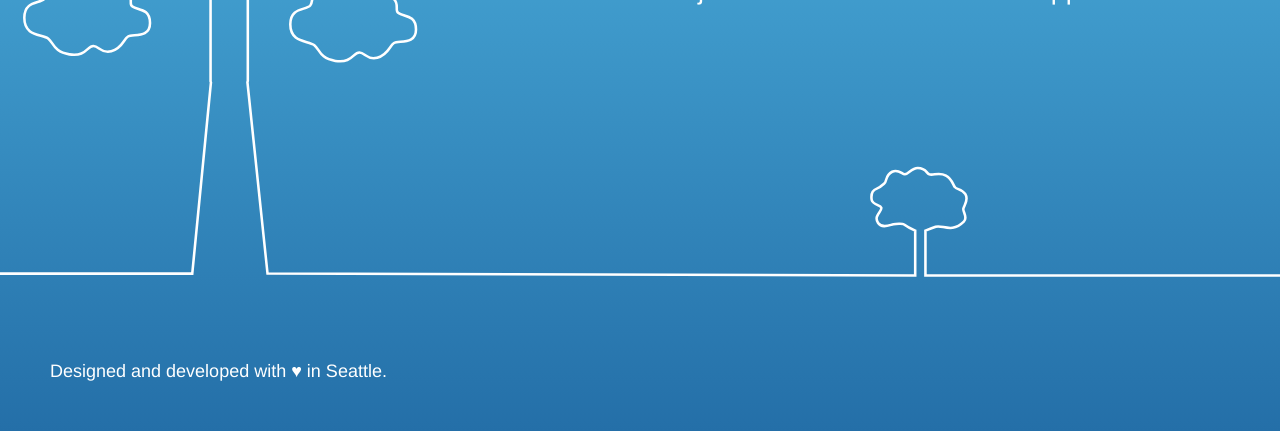
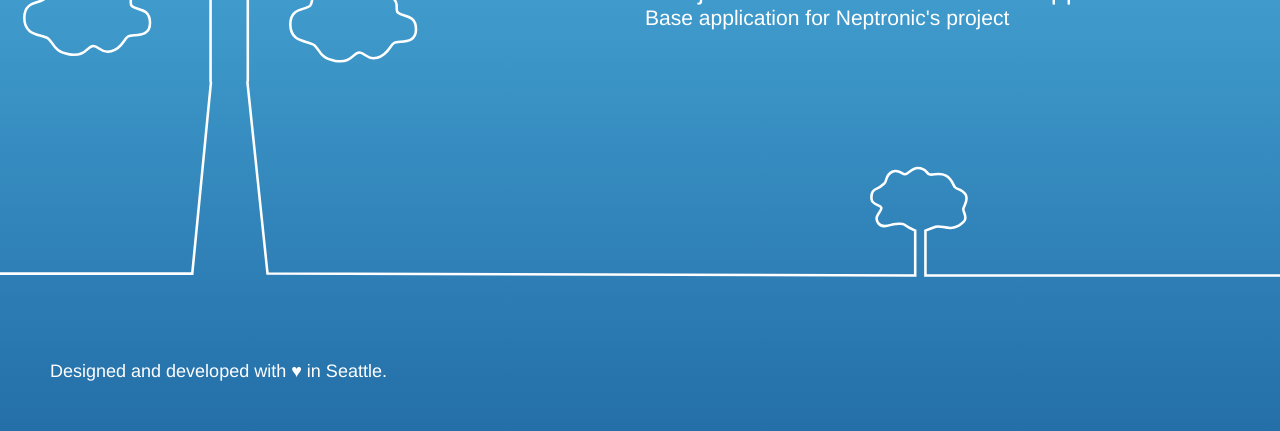
Before and after one commit to stephanecharron/neptronic, a plain HTML site: page webpage/index.html in a window 1280 px wide. Shown: the part 369-800 px from the top of the page. Drawn offline with Linux system fonts and the light colour scheme.

Commit message:
Update index.html
first test commit

```diff
--- a/webpage/index.html
+++ b/webpage/index.html
@@ -60,6 +60,7 @@
             <div class="text">
                 <h1>Congratulations!</h1>
                 <h2>You just created an HTML5 web application</h2>
+                <h3>Base application for Neptronic's project</h3>
             </div>
         </div>
     </div>
```
